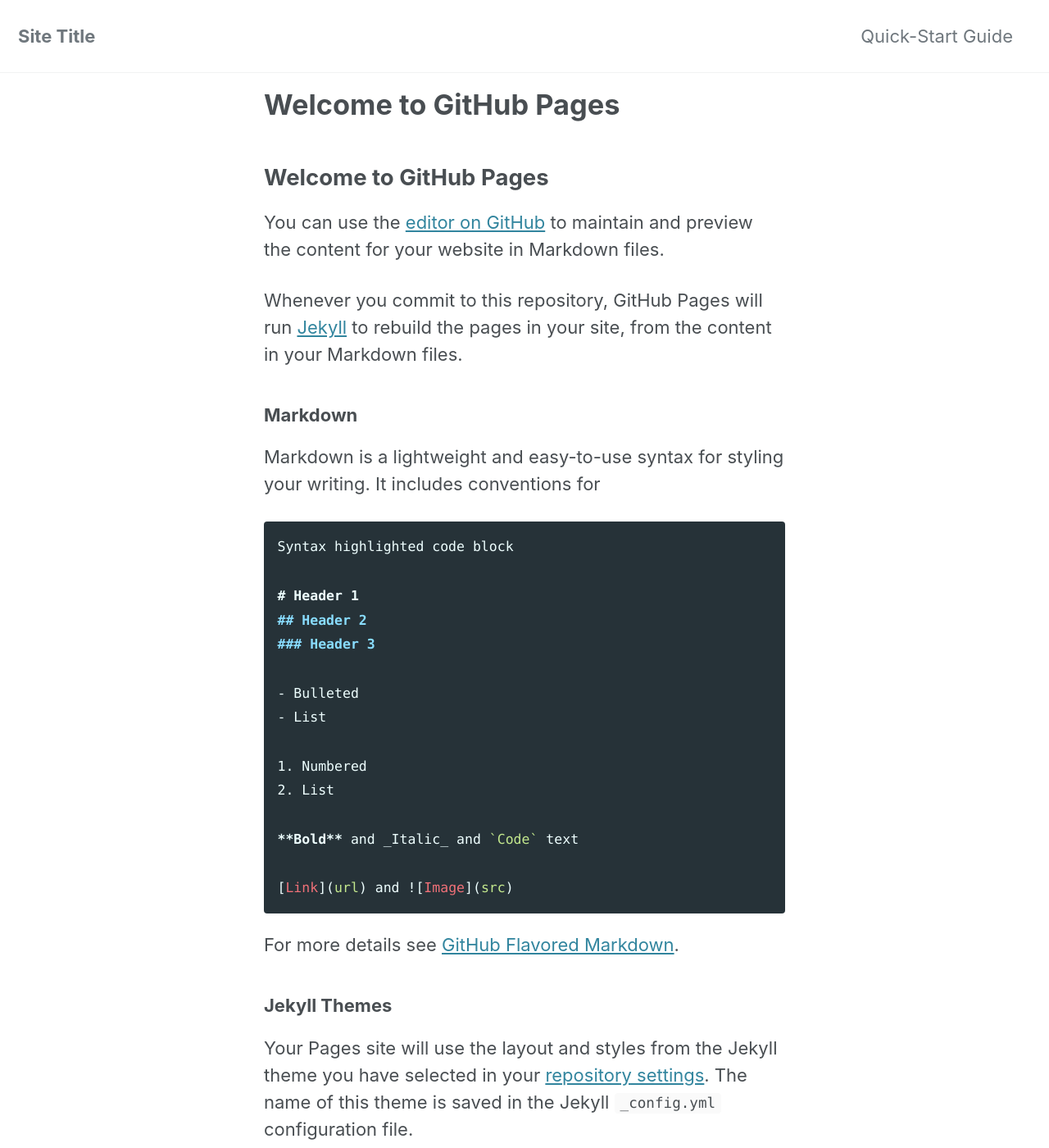
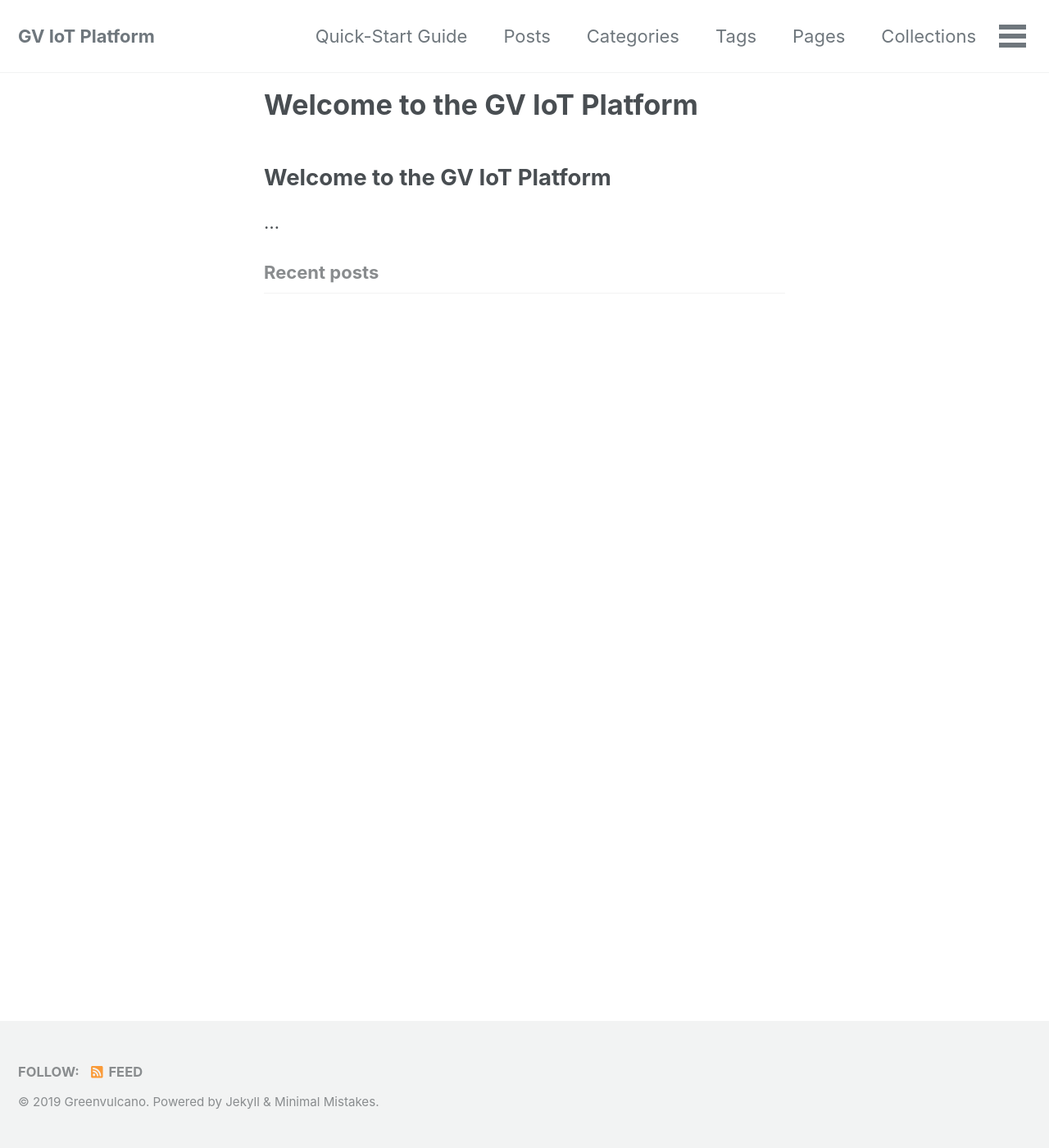
Before and after one commit to lbochicchio/gviot-documentation, a Jekyll site: the page built from index.md, in a window 1280 px wide and 1400 px high. Shown: the whole window at 82% size. Built offline with Jekyll 4.4.1, drawn with Linux system fonts in a browser that asks for light colours; cached includes are drawn as plain includes; our own code applies the rules of GitHub Pages for plain Markdown files; the list of posts is cut into pages by our own code; some of the changed text lies outside the part shown.

Commit message:
Jekyll initial setup

````diff
--- a/_config.yml
+++ b/_config.yml
@@ -16,10 +16,10 @@ minimal_mistakes_skin    : "default" # "air", "aqua", "contrast", "dark", "dirt"
 
 # Site Settings
 locale                   : "en-US"
-title                    : "Site Title"
+title                    : "GV IoT Platform"
 title_separator          : "-"
-name                     : "Your Name"
-description              : "An amazing website."
+name                     : "Greenvulcano"
+description              : "GV IoT Platform."
 url                      : # the base hostname & protocol for your site e.g. "https://mmistakes.github.io"
 baseurl                  : # the subpath of your site, e.g. "/blog"
 repository               : # GitHub username/repo-name e.g. "mmistakes/minimal-mistakes"
--- a/index.md
+++ b/index.md
@@ -1,37 +1,3 @@
-## Welcome to GitHub Pages
+## Welcome to the GV IoT Platform
 
-You can use the [editor on GitHub](https://github.com/greenvulcano/gviot-documentation/edit/master/index.md) to maintain and preview the content for your website in Markdown files.
-
-Whenever you commit to this repository, GitHub Pages will run [Jekyll](https://jekyllrb.com/) to rebuild the pages in your site, from the content in your Markdown files.
-
-### Markdown
-
-Markdown is a lightweight and easy-to-use syntax for styling your writing. It includes conventions for
-
-```markdown
-Syntax highlighted code block
-
-# Header 1
-## Header 2
-### Header 3
-
-- Bulleted
-- List
-
-1. Numbered
-2. List
-
-**Bold** and _Italic_ and `Code` text
-
-[Link](url) and ![Image](src)
-```
-
-For more details see [GitHub Flavored Markdown](https://guides.github.com/features/mastering-markdown/).
-
-### Jekyll Themes
-
-Your Pages site will use the layout and styles from the Jekyll theme you have selected in your [repository settings](https://github.com/greenvulcano/gviot-documentation/settings). The name of this theme is saved in the Jekyll `_config.yml` configuration file.
-
-### Support or Contact
-
-Having trouble with Pages? Check out our [documentation](https://help.github.com/categories/github-pages-basics/) or [contact support](https://github.com/contact) and we’ll help you sort it out.
+...
````
Also changed, not shown: _data/navigation.yml (+13 -10 lines).
